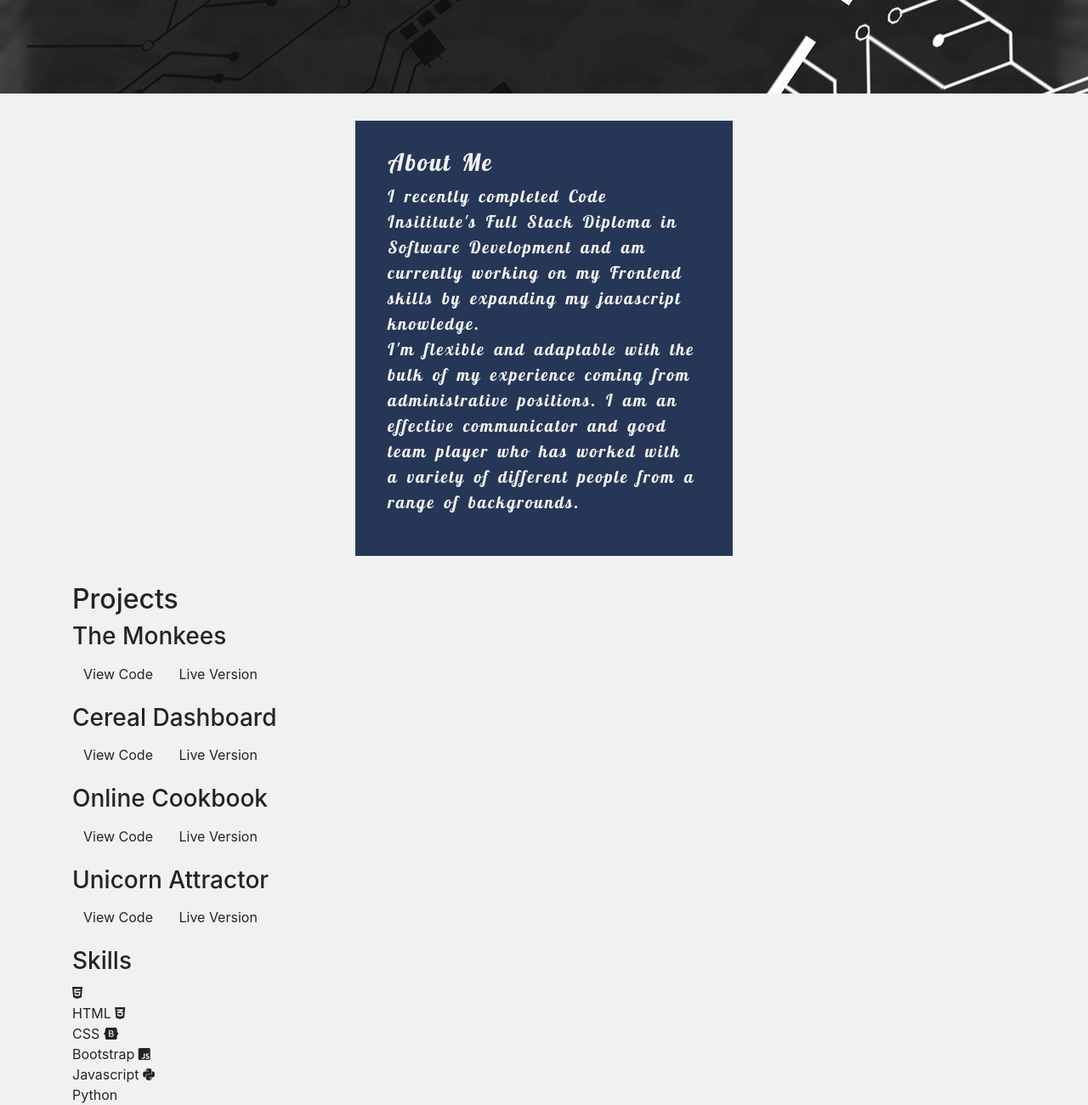
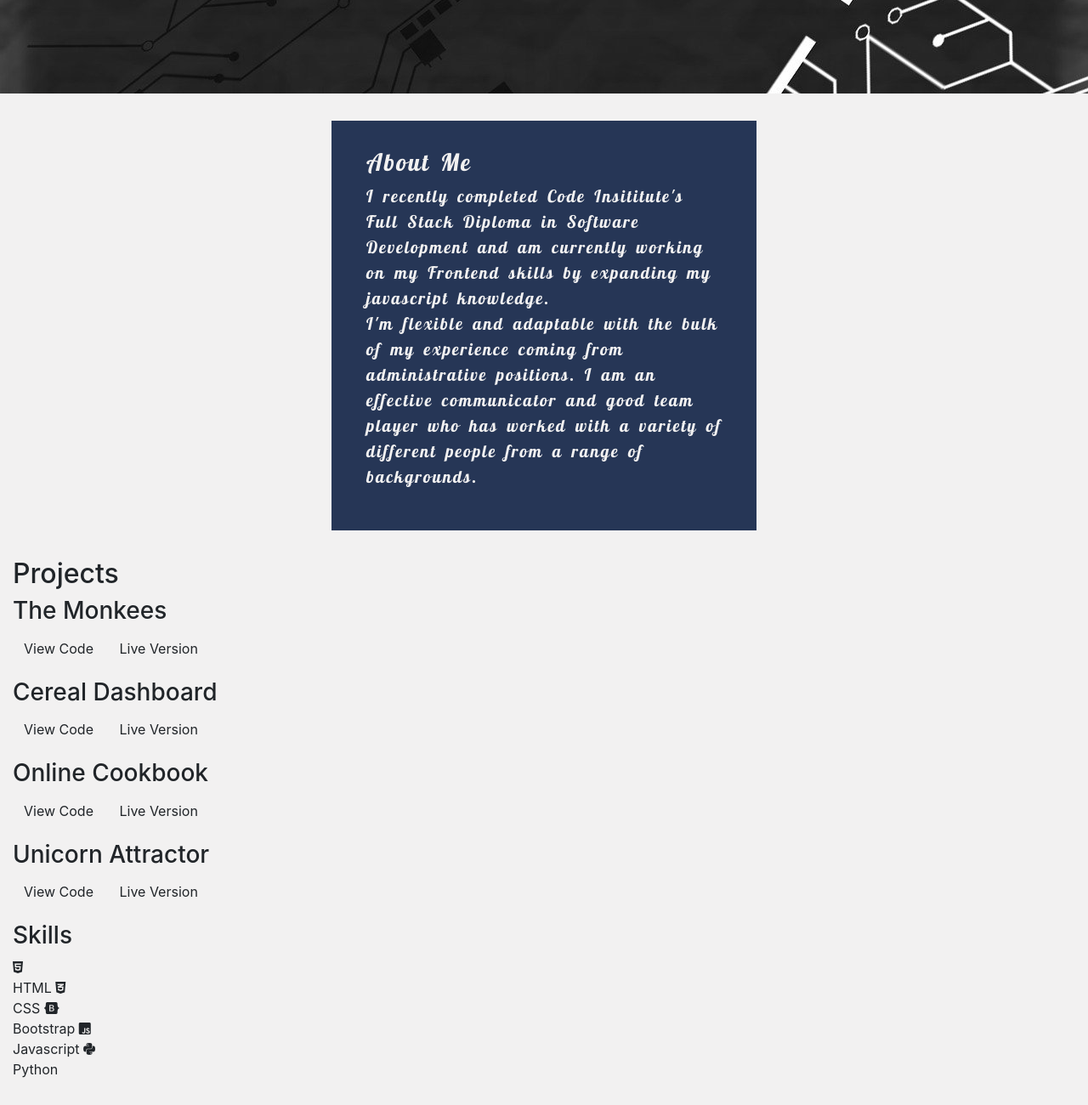
Before and after one commit to LibbyH52/Portfolio-Site, a plain HTML site: page index.html in a window 1280 px wide. Shown: the part 530-1830 px from the top of the page at 85% size. After the commit the page ends 1800 px from the top, so only its background shows below. Drawn offline with nearby package versions, Linux system fonts and the light colour scheme.

Commit message:
Changed to container-fluid for full-width sections

```diff
--- a/index.html
+++ b/index.html
@@ -39,7 +39,7 @@
         <h1 class="main-heading">Libby Henry</h1>
         <h2 class="main-heading">Aspiring Frontend Developer</h2>
     </header>
-    <section class="container" id="about">
+    <section class="container-fluid" id="about">
         <div class="about-div">
             <div class="details">
                 <h3 class="about-heading">About Me</h3>
@@ -51,7 +51,7 @@
             </div>
         </div>
     </section>
-   <section class="container" id="projects">
+   <section class="container-fluid" id="projects">
             <h2 class="projects">Projects</h2>
             <div class="project-container">
                 <div class="project monkees">
@@ -88,7 +88,7 @@
                 </div>
             </div>
         </section>
-        <section class="container" id="skills">
+        <section class="container-fluid" id="skills">
             <h3 class="skills-heading">Skills</h3>
             <div class="skills-div">
                 <span class="skill html"><i class="fab fa-html5"></i><br>HTML</span>
```
